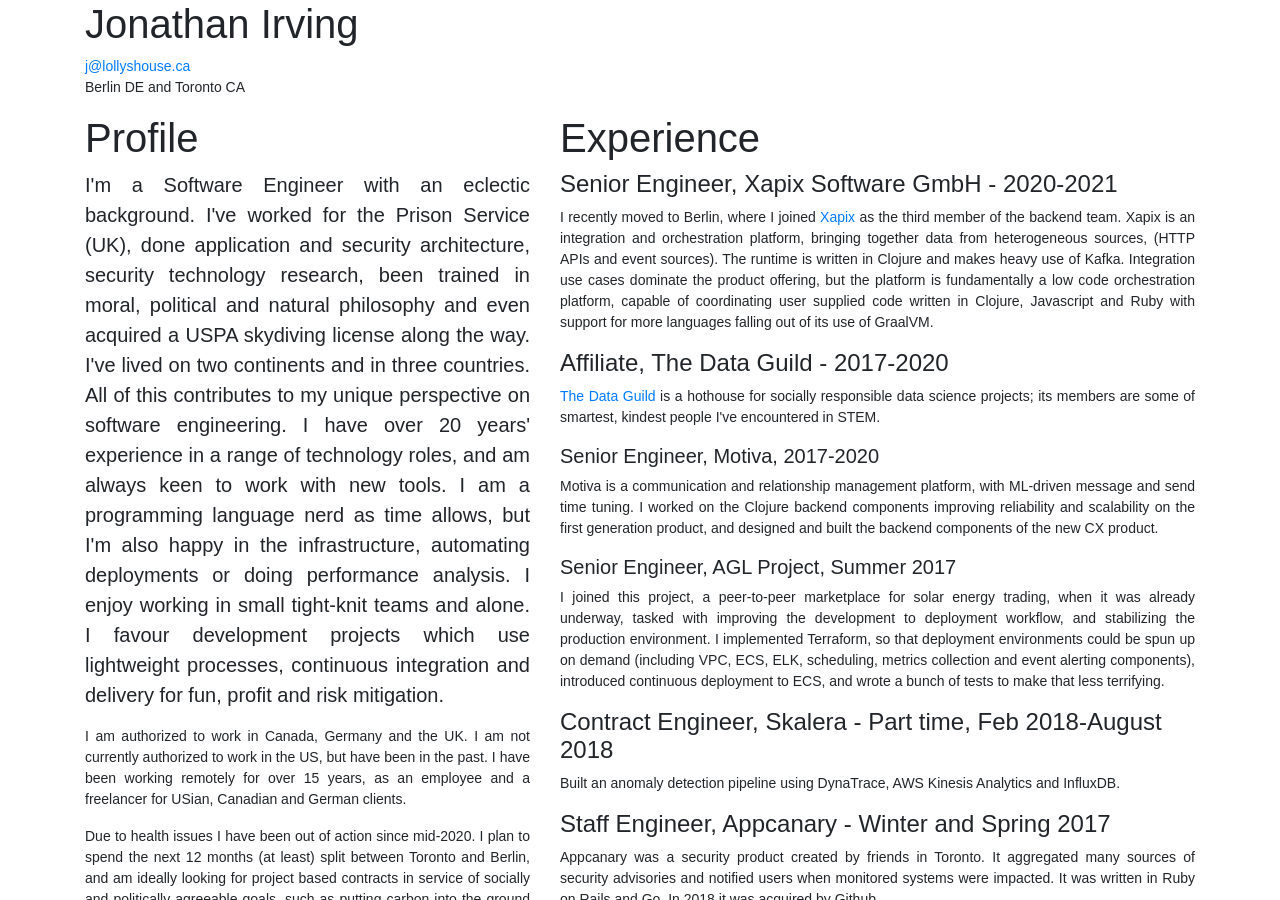
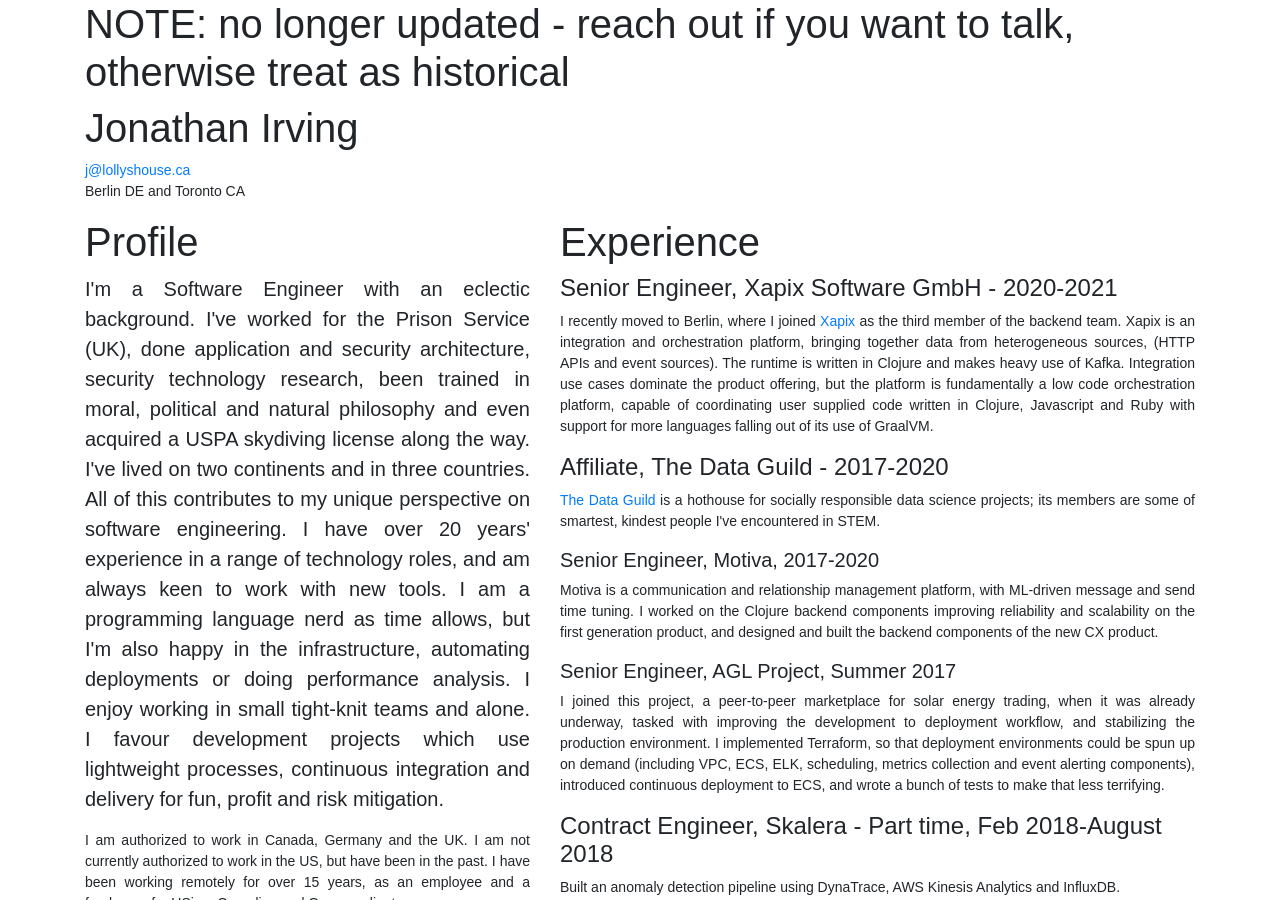
Before and after one commit to j0ni/j0ni.github.io, a Jekyll site: the page built from resume.html, in a window 1280 px wide and 900 px high. Built offline with Jekyll 4.4.1, drawn with Linux system fonts in a browser that asks for light colours; some web fonts are replaced.

Commit message:
demote resume

```diff
--- a/resume.html
+++ b/resume.html
@@ -1,6 +1,13 @@
 ---
 layout: simple
 ---
+<div class="row">
+  <div class="col-md-12">
+    <section id="nope">
+      <h1>NOTE: no longer updated - reach out if you want to talk, otherwise treat as historical</h1>
+    </section>
+  </div>
+</div>
 <div class="row">
   <div class="col-md-12">
     <header>
```
